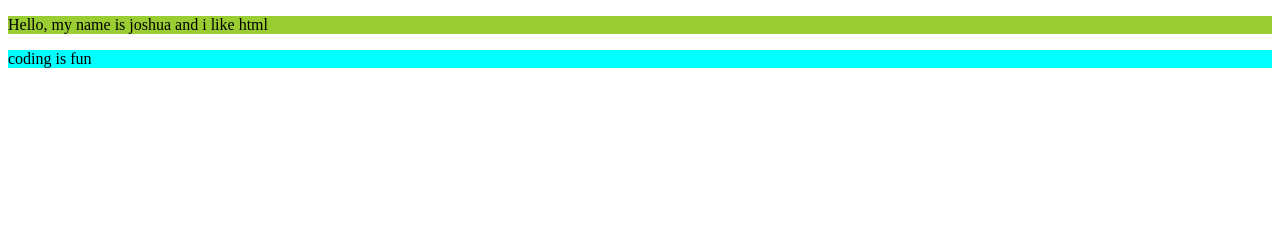
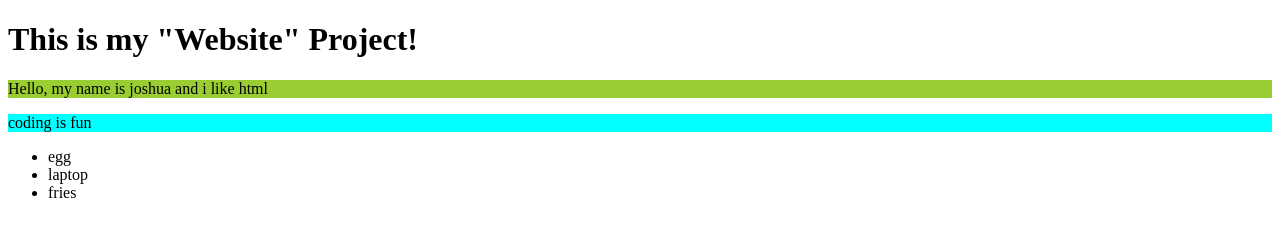
Before and after one commit to RoDev-Coder/website, a plain HTML site: page index.html in a window 1280 px wide. Drawn offline with Linux system fonts and the light colour scheme.

Commit message:
very cool upcoming project

```diff
--- a/index.html
+++ b/index.html
@@ -8,9 +8,19 @@
 </head>
 
 	<body>
-
+        <h1>This is my "Website" Project!</h1>
         <p style="background-color: yellowgreen;">Hello, my name is joshua and i like html</p>
         <p style="background-color: aqua;">coding is fun</p>
 
+        <ul>
+            <li>egg</li>
+            <li>laptop</li>
+            <li>fries</li>
+        </ul>
+
+
+
+
+
     </body>
 </html>
```
